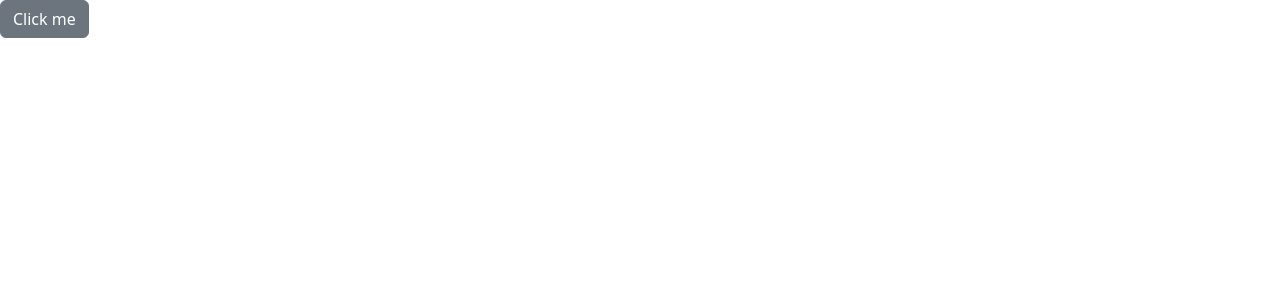
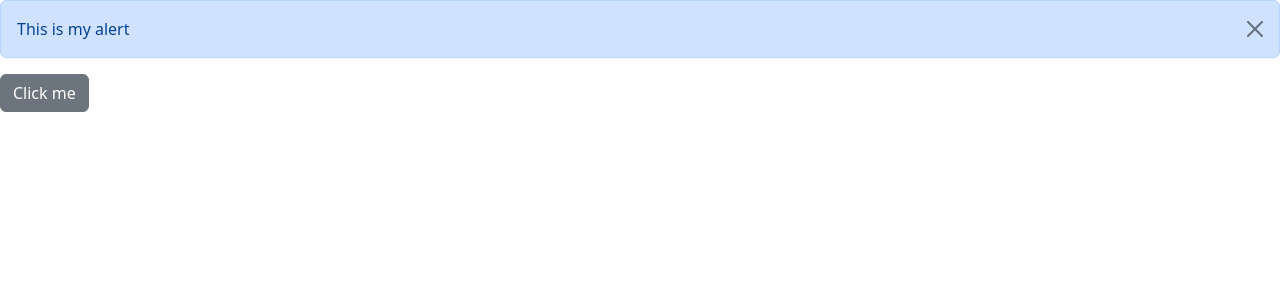
Before and after one commit to CaptainSalman/ReactPracticeApp, a React (Vite) app: page / in a window 1280 px wide. Both pictures are taken after a click on the button "Click me". Shown: the top 300 px of the page. Built offline with nearby package versions, Linux system fonts and the light colour scheme.

Commit message:
Added exercise for button component and alert

```diff
--- a/src/App.tsx
+++ b/src/App.tsx
@@ -1,9 +1,16 @@
+import { useState } from "react"
+import Alert from "./components/Alert"
 import Button from "./components/Button"
 
 const App = () => {
+  const [alertVisibility, setAlertVisibility] = useState(false)
+  const onClose = () => {
+    setAlertVisibility(false)
+  }
   return (
     <div>
-      <Button color="secondary" onClick={() => console.log('Clicked')} buttonLabel="Click me" />
+      {alertVisibility && <Alert onClose={onClose}>This is my alert</Alert>}
+      <Button color="secondary" onClick={() => setAlertVisibility(!alertVisibility)} buttonLabel="Click me" />
     </div>
   )
 }
--- a/src/components/Alert.tsx
+++ b/src/components/Alert.tsx
@@ -1,12 +1,22 @@
 import type { ReactNode } from "react";
 
 interface Props {
-    children: ReactNode;
+  children: ReactNode;
+  onClose?: () => void;
 }
-const Alert = ({ children }: Props) => {
+const Alert = ({ children, onClose }: Props) => {
   return (
-    <div className="alert alert-primary">{children}</div>
-  )
-}
+    <div className="alert alert-primary alert-dismissible">
+      {children}
+      <button
+        type="button"
+        className="btn-close"
+        data-bs-dismiss="alert"
+        aria-label="Close"
+        onClick={onClose}
+      ></button>
+    </div>
+  );
+};
 
-export default Alert
+export default Alert;
```
